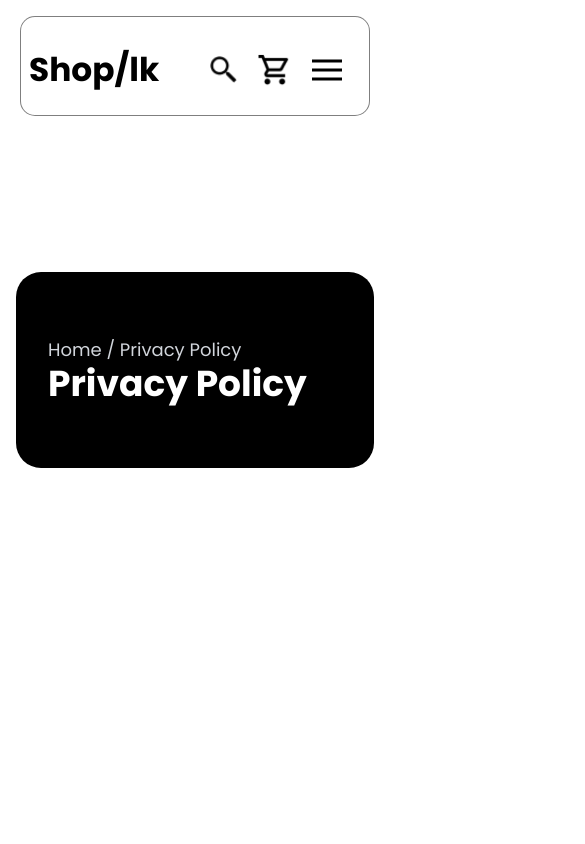
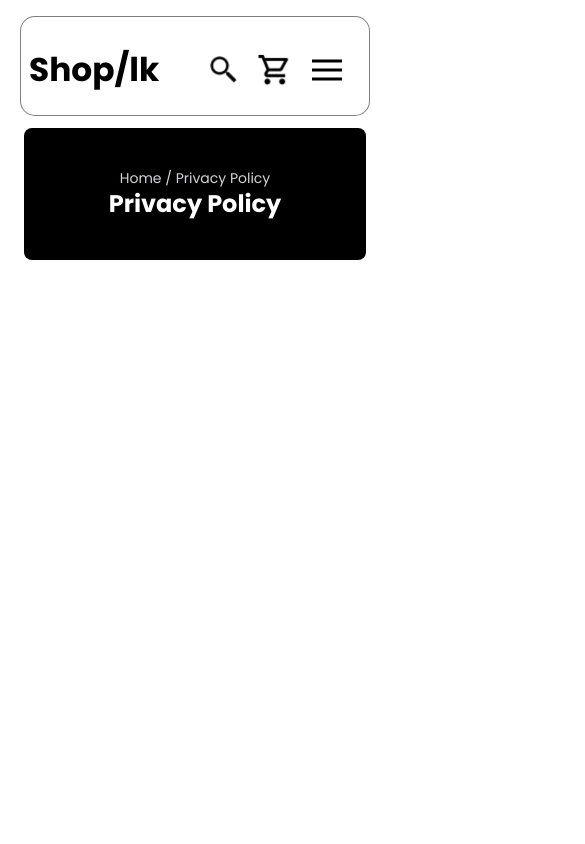
Before and after one commit to rovinyawijeramaofficial/E-tech-Shop-LK, a Next.js app: page /privacypolicy in a window 390 px wide. Shown: the top 844 px of the page, 585 px wide, since content can reach past the window. Built offline with nearby package versions, Linux system fonts and the light colour scheme.

Commit message:
finished

```diff
--- a/pages/privacypolicy.js
+++ b/pages/privacypolicy.js
@@ -1,5 +1,4 @@
 import React from "react";
-import Image from "next/image";
 import Header from "@/components/Header";
 import Footer from "@/components/Footer";
 import { Poppins } from "next/font/google";
@@ -13,17 +12,15 @@ const PrivacyPolicy = () => {
   return (
     <>
       <Header />
-    <div className="container mx-auto mt-60 py-8 px-4">
-    <div className="Privacy Policy-page">
 
+      {/* Desktop View (Hidden on Mobile) */}
+      <div className="hidden md:flex flex-col min-h-screen mx-auto mt-60 py-8 px-9">
+        <div className="PrivacyPolicy-page">
           {/* Hero Section */}
- <div
-            className="mb-6 bg-black text-white px-8 py-16 rounded-[25px] text-left w-full"
-          >
+          <div className="mb-6 bg-black text-white px-10 py-16 rounded-[25px] text-left w-full">
             <h3 className="text-lg text-gray-300">Home / Privacy Policy</h3>
             <h1 className="text-4xl font-bold">Privacy Policy</h1>
           </div>
-
  {/* Privacy Policy Section */}
  <div className="Privacy Policy-section mt-28">
         <div className="Privacy Policy-content"
@@ -40,14 +37,42 @@ const PrivacyPolicy = () => {
           >
           <p>
           Lorem ipsum dolor sit amet, consectetur adipiscing elit, sed do eiusmod tempor incididunt ut labore et dolore magna aliqua. Quis lectus nulla at volutpat diam ut venenatis tellus in. Platea dictumst vestibulum rhoncus est pellentesque elit ullamcorper dignissim cras. Convallis a cras semper auctor neque. Vitae aliquet nec ullamcorper sit amet risus nullam. Augue interdum velit euismod in pellentesque massa. Sit amet consectetur adipiscing elit ut aliquam purus sit. Integer enim neque volutpat ac tincidunt vitae. Facilisi etiam dignissim diam quis enim lobortis scelerisque. Libero enim sed faucibus turpis in eu mi bibendum neque. Consequat ac felis donec et odio pellentesque. Sed vulputate odio ut enim blandit. Et malesuada fames ac turpis egestas sed. Vulputate dignissim suspendisse in est ante. Ullamcorper a lacus vestibulum sed arcu non odio.
+<br/><br/>
+Eu non diam phasellus vestibulum. Lacus sed turpis tincidunt id aliquet risus. Morbi non arcu risus quis varius quam quisque. Quam nulla porttitor massa id neque. Lectus proin nibh nisl condimentum id venenatis a. Vel turpis nunc eget lorem dolor sed viverra ipsum nunc. Porta lorem mollis aliquam ut porttitor leo a. Tristique nulla aliquet enim tortor at auctor. Nam aliquam sem et tortor consequat id. Diam vel quam elementum pulvinar etiam non quam. Vulputate dignissim suspendisse in est ante in nibh mauris cursus. Mattis ullamcorper velit sed ullamcorper morbi tincidunt. Purus sit amet volutpat consequat mauris nunc congue nisi vitae. Aenean sed adipiscing diam donec adipiscing. Pellentesque habitant morbi tristique senectus et netus et. Mattis pellentesque id nibh tortor id aliquet lectus proin nibh. Posuere lorem ipsum dolor sit amet. Libero volutpat sed cras ornare arcu dui vivamus arcu. Penatibus et magnis dis parturient montes nascetur.
+          </p>
 
+        </div>
+
+        <br/><br/><br/><br/>
+
+      </div>
+
+        </div>
+      </div>
+
+      {/* Mobile View (Hidden on Desktop) */}
+      <div className="flex md:hidden flex-col items-center min-h-screen mx-auto mt-32 px-6 ">
+        {/* Hero Section */}
+        <div className="bg-black text-white px-6 py-10 rounded-lg text-center w-full">
+          <h3 className="text-sm text-gray-300">Home / Privacy Policy</h3>
+          <h1 className="text-2xl font-bold">Privacy Policy</h1>
+        </div>
+
+        {/* Privacy Policy Section */}
+        <div className="bg-white p-4 rounded-lg text-[16px] leading-relaxed w-full max-w-[90%]">
+         <p>
+          Lorem ipsum dolor sit amet, consectetur adipiscing elit, sed do eiusmod tempor incididunt ut labore et dolore magna aliqua. Quis lectus nulla at volutpat diam ut venenatis tellus in. Platea dictumst vestibulum rhoncus est pellentesque elit ullamcorper dignissim cras. Convallis a cras semper auctor neque. Vitae aliquet nec ullamcorper sit amet risus nullam. Augue interdum velit euismod in pellentesque massa. Sit amet consectetur adipiscing elit ut aliquam purus sit. Integer enim neque volutpat ac tincidunt vitae. Facilisi etiam dignissim diam quis enim lobortis scelerisque. Libero enim sed faucibus turpis in eu mi bibendum neque. Consequat ac felis donec et odio pellentesque. Sed vulputate odio ut enim blandit. Et malesuada fames ac turpis egestas sed. Vulputate dignissim suspendisse in est ante. Ullamcorper a lacus vestibulum sed arcu non odio.
+<br/><br/>
 Eu non diam phasellus vestibulum. Lacus sed turpis tincidunt id aliquet risus. Morbi non arcu risus quis varius quam quisque. Quam nulla porttitor massa id neque. Lectus proin nibh nisl condimentum id venenatis a. Vel turpis nunc eget lorem dolor sed viverra ipsum nunc. Porta lorem mollis aliquam ut porttitor leo a. Tristique nulla aliquet enim tortor at auctor. Nam aliquam sem et tortor consequat id. Diam vel quam elementum pulvinar etiam non quam. Vulputate dignissim suspendisse in est ante in nibh mauris cursus. Mattis ullamcorper velit sed ullamcorper morbi tincidunt. Purus sit amet volutpat consequat mauris nunc congue nisi vitae. Aenean sed adipiscing diam donec adipiscing. Pellentesque habitant morbi tristique senectus et netus et. Mattis pellentesque id nibh tortor id aliquet lectus proin nibh. Posuere lorem ipsum dolor sit amet. Libero volutpat sed cras ornare arcu dui vivamus arcu. Penatibus et magnis dis parturient montes nascetur.
           </p>
         </div>
       </div>
+
+
+      <div className="pb-10"
+      > {/* Added padding and margin */}
+    <Footer className="text-sm" /> {/* Smaller text size */}
   </div>
-          </div>
-          <Footer />
     </>
   );
 };
```
Lines whose indentation alone changed are shown as unchanged.
